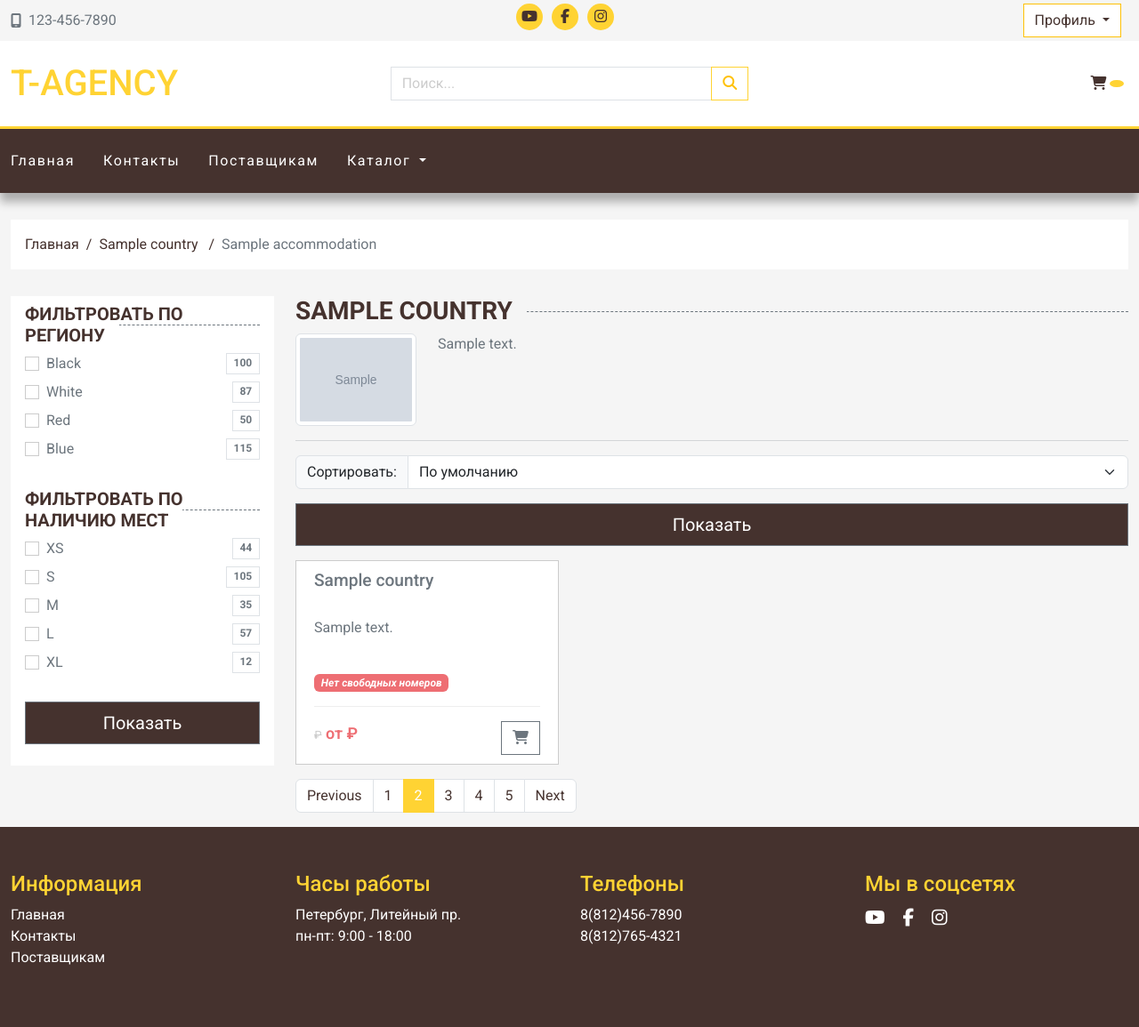
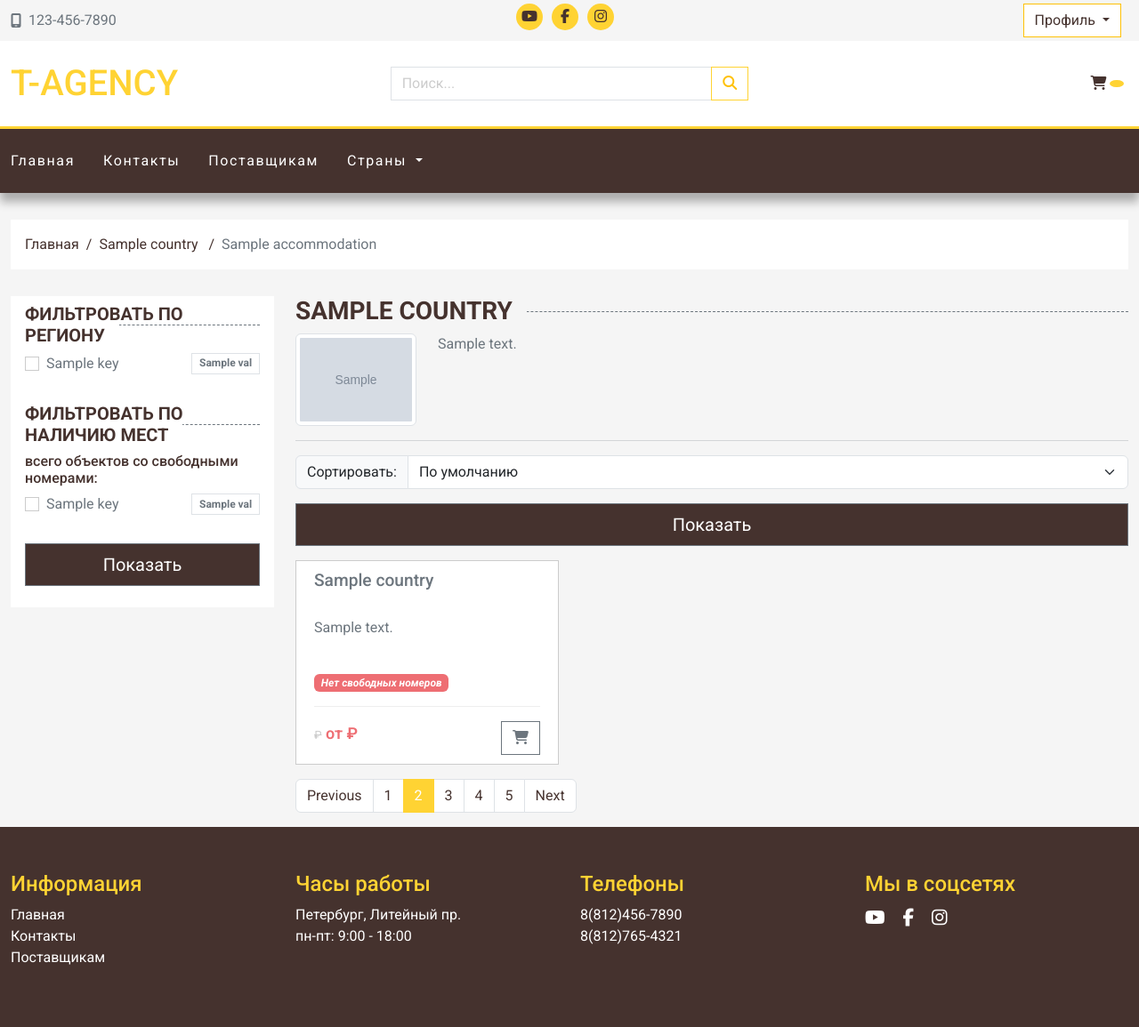
Before and after one commit to Archibald-prog/touragency_proj, a Django app: template apps/accommodations/templates/accommodations/country_list.html in a window 1280 px wide. Shown: the whole page at 89% size. Run offline with Django 5.2, Linux system fonts and the light colour scheme; tables that the repository leaves empty hold one stand-in row (values such as "Sample post"); the template is opened without the code that fills it: values that come from a table or form of the project are taken from there, most other values are stand-ins (such as "Sample title", 1, 10 or a date in 2020); grey boxes marked "Sample" are stand-in pictures.

Commit message:
Added filters and logic to sort content

```diff
--- a/apps/accommodations/templates/accommodations/country_list.html
+++ b/apps/accommodations/templates/accommodations/country_list.html
@@ -36,8 +36,8 @@
                                 <option value="id">По умолчанию</option>
                                 <option value="name">По названию (a-я)</option>
                                 <option value="-name">По названияю (я-а)</option>
-                                <option value="price">По цене(по возрастанию)</option>
-                                <option value="-price">По цене (по убыванию)</option>
+                                <option value="start_price">По цене(по возрастанию)</option>
+                                <option value="-start_price">По цене (по убыванию)</option>
                             </select>
                         </div>
                         <div class="d-grid mb-3">
--- a/apps/accommodations/templates/accommodations/includes/cat_sidebar.html
+++ b/apps/accommodations/templates/accommodations/includes/cat_sidebar.html
@@ -6,96 +6,41 @@
             <i class="fa-solid fa-filter"></i> Фильтры
         </button>
         <div class="collapse collapse-filters" id="collapseFilters">
-            <form action="">
+            <form action="{% url 'country_list' country.slug %}" method="get">
                 <div class="filter-block">
                     <h5 class="section-title"><span>Фильтровать по региону</span></h5>
-
+                    {% for key, val in country_regions.items %}
                     <div class="form-check d-flex justify-content-between">
                         <div>
-                            <input class="form-check-input" type="checkbox" value="" id="black">
-                            <label class="form-check-label" for="black">
-                                Black
+                            <input class="form-check-input" type="checkbox"
+                                   name="region" value="{{ key.id }}">
+                            <label class="form-check-label">
+                                {{ key.name }}
                             </label>
                         </div>
-                        <span class="badge border rounded-0">100</span>
+                        <span class="badge border rounded-0">{{ val }}</span>
                     </div>
-                    <div class="form-check d-flex justify-content-between">
-                        <div>
-                            <input class="form-check-input" type="checkbox" value="" id="white">
-                            <label class="form-check-label" for="white">
-                                White
-                            </label>
-                        </div>
-                        <span class="badge border rounded-0">87</span>
-                    </div>
-                    <div class="form-check d-flex justify-content-between">
-                        <div>
-                            <input class="form-check-input" type="checkbox" value="" id="red">
-                            <label class="form-check-label" for="red">
-                                Red
-                            </label>
-                        </div>
-                        <span class="badge border rounded-0">50</span>
-                    </div>
-                    <div class="form-check d-flex justify-content-between">
-                        <div>
-                            <input class="form-check-input" type="checkbox" value="" id="blue">
-                            <label class="form-check-label" for="blue">
-                                Blue
-                            </label>
-                        </div>
-                        <span class="badge border rounded-0">115</span>
-                    </div>
+                    {% endfor %}
                 </div>
 
                 <div class="filter-block">
                     <h5 class="section-title"><span>Фильтровать по наличию мест</span></h5>
+                    <div>
+                        <h6 class="filter-subtitle"> всего объектов со свободными номерами:</h6>
+                    </div>
 
+                    {% for key, val in available_accommodations.items %}
                     <div class="form-check d-flex justify-content-between">
                         <div>
-                            <input class="form-check-input" type="checkbox" value="" id="xs">
-                            <label class="form-check-label" for="xs">
-                                XS
+                            <input class="form-check-input" type="checkbox"
+                                   name="roomclass" value="{{ key.id }}">
+                            <label class="form-check-label">
+                                {{ key.name }}
                             </label>
                         </div>
-                        <span class="badge border rounded-0">44</span>
+                        <span class="badge border rounded-0">{{ val }}</span>
                     </div>
-                    <div class="form-check d-flex justify-content-between">
-                        <div>
-                            <input class="form-check-input" type="checkbox" value="" id="s">
-                            <label class="form-check-label" for="s">
-                                S
-                            </label>
-                        </div>
-                        <span class="badge border rounded-0">105</span>
-                    </div>
-                    <div class="form-check d-flex justify-content-between">
-                        <div>
-                            <input class="form-check-input" type="checkbox" value="" id="m">
-                            <label class="form-check-label" for="m">
-                                M
-                            </label>
-                        </div>
-                        <span class="badge border rounded-0">35</span>
-                    </div>
-                    <div class="form-check d-flex justify-content-between">
-                        <div>
-                            <input class="form-check-input" type="checkbox" value="" id="l">
-                            <label class="form-check-label" for="l">
-                                L
-                            </label>
-                        </div>
-                        <span class="badge border rounded-0">57</span>
-                    </div>
-                    <div class="form-check d-flex justify-content-between">
-                        <div>
-                            <input class="form-check-input" type="checkbox" value="" id="xl">
-                            <label class="form-check-label" for="xl">
-                                XL
-                            </label>
-                        </div>
-                        <span class="badge border rounded-0">12</span>
-                    </div>
+                    {% endfor %}
                 </div>
 
 <!--                <div class="filter-block">-->
--- a/apps/static/css/main.css
+++ b/apps/static/css/main.css
@@ -570,6 +570,10 @@ footer a:hover {
     color: var(--text-color);
 }
 
+.filter-subtitle {
+    color: var(--contrast-color);
+}
+
 .page-link {
     color: var(--contrast-color);
 }
@@ -597,6 +601,7 @@ footer a:hover {
 
 .btn-secondary {
     --bs-btn-bg: var(--contrast-color);
+    --bs-btn-hover-bg: #a8631f;
 }
 /* ========================== Category page ============================ */
 
--- a/apps/templates/includes/header.html
+++ b/apps/templates/includes/header.html
@@ -176,7 +176,7 @@
                         <li class="nav-item dropdown">
                             <a class="nav-link dropdown-toggle" href="#" role="button" data-bs-toggle="dropdown"
                                aria-expanded="false" data-bs-auto-close="outside">
-                                Каталог
+                                Страны
                             </a>
                             <ul class="dropdown-menu dropdown-menu-end">
                                 {% for link in view.get_link_menu %}
```
Also changed, not shown: apps/accommodations/views.py (+30 -2 lines), apps/helpers.py (+33 -0 lines).
